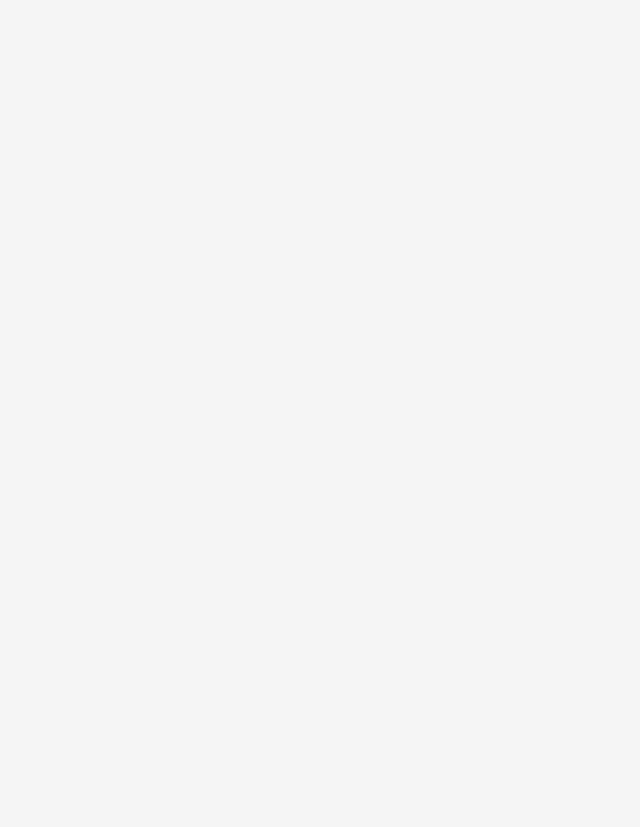
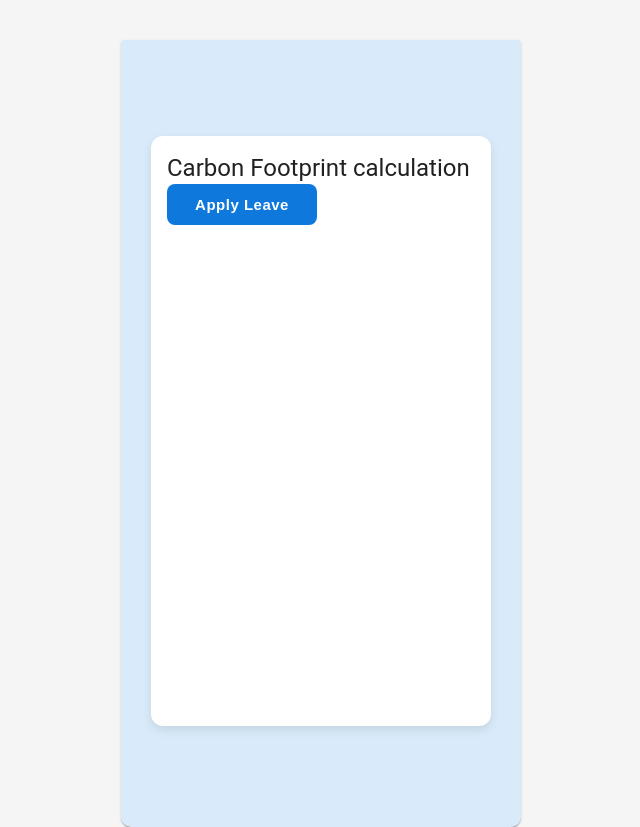
Before and after one commit to Nandha-Kishore-05/carbon_calculator, a React (Vite) app: page /carbon-footprint in a window 1280 px wide. Before the commit this address had no page. Shown: the whole page, without its empty margins (319-959 px from the left). Before the commit the page ends 800 px from the top, so only its background shows below. Built offline with nearby package versions, Linux system fonts and the light colour scheme.

Commit message:
all layouts created

```diff
--- /dev/null
+++ b/src/components/Layout/pageLayoutThree.jsx
@@ -0,0 +1,53 @@
+import React from 'react';
+import Container from '@mui/material/Container';
+import Grid2 from '@mui/material/Grid2';
+import Paper from '@mui/material/Paper';
+
+function PageLayoutThree({ children }) {
+  return (
+    <Container>
+
+      <Grid2 container justifyContent="center" sx={{ marginTop: 5 }}>
+        <Grid2 item>
+
+          <Paper
+            sx={{
+              backgroundColor: '#d9ebfa',
+              height: 787,
+              width: 400,
+              padding: 0,
+              display: 'flex',
+              flexDirection: 'column',
+              justifyContent: 'flex-start',
+              alignItems: 'center',
+              borderBottomLeftRadius: 10,
+              borderBottomRightRadius: 10,
+              position: 'relative',
+            }}
+          >
+
+            <Grid2 container justifyContent="center" sx={{ position: 'relative', zIndex: 1 }}>
+              <Grid2 item>
+                <Paper
+                  sx={{
+                    backgroundColor: 'white',
+                    height: 590,
+                    width: 340,
+                    padding: 2,
+                    borderRadius:3,
+                    marginTop: 12,
+                    boxShadow: '0px 4px 10px rgba(0, 0, 0, 0.1)',
+                  }}
+                >
+                  {children}
+                </Paper>
+              </Grid2>
+            </Grid2>
+          </Paper>
+        </Grid2>
+      </Grid2>
+    </Container>
+  );
+}
+
+export default PageLayoutThree;
--- /dev/null
+++ b/src/pages/CarbonFootprint/CarbonFootPrint.jsx
@@ -0,0 +1,24 @@
+import  Typography  from '@mui/material/Typography'
+import React from 'react'
+import CustomButton from '../../components/button/button'
+import {useNavigate} from "react-router-dom"
+
+function CarbonFootPrint() {
+    const navigate = useNavigate();
+  const handleClick =() =>{
+   navigate('/form');
+  }
+  return (
+    <Typography variant='h5'>
+      Carbon Footprint calculation
+      <CustomButton
+                onClick={handleClick}
+                width={150}
+                label="Apply Leave"
+
+              />
+    </Typography>
+  )
+}
+
+export default CarbonFootPrint
--- a/src/pages/Vehicle/Kilometers.jsx
+++ b/src/pages/ElectricityExpensive/CurrentUnit.jsx
@@ -3,14 +3,14 @@ import React from 'react'
 import CustomButton from '../../components/button/button'
 import {useNavigate} from "react-router-dom"
 
-function KiloMeters() {
+function CurrentUnit() {
     const navigate = useNavigate();
   const handleClick =() =>{
-   navigate('/item2');
+   navigate('/carbon-footprint');
   }
   return (
     <Typography variant='h5'>
-      KiloMeters
+     Units...
       <CustomButton
                 onClick={handleClick}
                 width={150}
@@ -21,4 +21,4 @@ function KiloMeters() {
   )
 }
 
-export default KiloMeters
+export default CurrentUnit
--- /dev/null
+++ b/src/pages/ElectricityExpensive/HomeAppliances.jsx
@@ -0,0 +1,24 @@
+import  Typography  from '@mui/material/Typography'
+import React from 'react'
+import CustomButton from '../../components/button/button'
+import {useNavigate} from "react-router-dom"
+
+function HomeAppliances() {
+    const navigate = useNavigate();
+  const handleClick =() =>{
+   navigate('/current-unit');
+  }
+  return (
+    <Typography variant='h5'>
+      Home appliances
+      <CustomButton
+                onClick={handleClick}
+                width={150}
+                label="Apply Leave"
+
+              />
+    </Typography>
+  )
+}
+
+export default HomeAppliances
--- /dev/null
+++ b/src/pages/FoodExpensive/FoodType.jsx
@@ -0,0 +1,24 @@
+import  Typography  from '@mui/material/Typography'
+import React from 'react'
+import CustomButton from '../../components/button/button'
+import {useNavigate} from "react-router-dom"
+
+function FoodType() {
+    const navigate = useNavigate();
+  const handleClick =() =>{
+   navigate('/home-appliance');
+  }
+  return (
+    <Typography variant='h5'>
+     FoodType..
+      <CustomButton
+                onClick={handleClick}
+                width={150}
+                label="Apply Leave"
+
+              />
+    </Typography>
+  )
+}
+
+export default FoodType
--- /dev/null
+++ b/src/pages/Form/Form.jsx
@@ -0,0 +1,24 @@
+import  Typography  from '@mui/material/Typography'
+import React from 'react'
+import CustomButton from '../../components/button/button'
+import {useNavigate} from "react-router-dom"
+
+function Form() {
+    const navigate = useNavigate();
+  const handleClick =() =>{
+   navigate('/form');
+  }
+  return (
+    <Typography variant='h5'>
+      registration form...
+      <CustomButton
+                onClick={handleClick}
+                width={150}
+                label="Apply Leave"
+
+              />
+    </Typography>
+  )
+}
+
+export default Form
--- /dev/null
+++ b/src/pages/VehicleExpensive/Kilometers.jsx
@@ -0,0 +1,24 @@
+import  Typography  from '@mui/material/Typography'
+import React from 'react'
+import CustomButton from '../../components/button/button'
+import {useNavigate} from "react-router-dom"
+
+function KiloMeters() {
+    const navigate = useNavigate();
+  const handleClick =() =>{
+   navigate('/food-type');
+  }
+  return (
+    <Typography variant='h5'>
+      KiloMeters
+      <CustomButton
+                onClick={handleClick}
+                width={150}
+                label="Apply Leave"
+
+              />
+    </Typography>
+  )
+}
+
+export default KiloMeters
--- a/src/router/index.jsx
+++ b/src/router/index.jsx
@@ -2,19 +2,17 @@ import PageLayoutTwo from "../components/Layout/pageLayoutTwo";
 import PageOneLayout from "../components/Layout/PageOneLayout";
 import Sample from "../pages/sample/sample";
 import Url from "../pages/url/url";
-import FuelType from "../pages/Vehicle/FuelType";
-import KiloMeters from "../pages/Vehicle/Kilometers";
-import NoOfVehicle from "../pages/Vehicle/NoOfVehicle";
-import VehicleType from "../pages/Vehicle/VehicleType";
+import FuelType from "../pages/VehicleExpensive/FuelType";
+import KiloMeters from "../pages/VehicleExpensive/Kilometers";
+import NoOfVehicle from "../pages/VehicleExpensive/NoOfVehicle";
+import VehicleType from "../pages/VehicleExpensive/VehicleType";
+import PageLayoutThree from "../components/Layout/pageLayoutThree";
+import CarbonFootPrint from "../pages/CarbonFootprint/CarbonFootPrint";
+import Form from "../pages/Form/Form";
+import FoodType from "../pages/FoodExpensive/FoodType";
+import HomeAppliances from "../pages/ElectricityExpensive/HomeAppliances";
+import CurrentUnit from "../pages/ElectricityExpensive/CurrentUnit";
 const routes = [
-  {
-    path: "/sample",
-    element: (
-      <PageOneLayout>
-        <Url />
-      </PageOneLayout>
-    ),
-  },
 {
   path:"/",
   element: (
@@ -53,9 +51,56 @@ const routes = [
   path:'/kilometer',
   element : (
     <PageLayoutTwo>
-      <KiloMeters/>
+<KiloMeters/>
+
     </PageLayoutTwo>
 
+  ),
+},
+{
+  path:'/food-type',
+  element : (
+    <PageLayoutTwo>
+<FoodType/>
+
+    </PageLayoutTwo>
+
+  ),
+},
+{
+  path:'/home-appliance',
+  element : (
+    <PageLayoutTwo>
+<HomeAppliances/>
+
+    </PageLayoutTwo>
+
+  ),
+},
+{
+  path:'/current-unit',
+  element : (
+    <PageLayoutTwo>
+<CurrentUnit/>
+    </PageLayoutTwo>
+
+  ),
+},
+{
+  path:'/carbon-footprint',
+  element : (
+    <PageLayoutThree>
+      <CarbonFootPrint/>
+    </PageLayoutThree>
+
+  ),
+},
+{
+  path:"/form",
+  element: (
+    <PageOneLayout>
+      <Form />
+    </PageOneLayout>
   ),
 },
 
```
Also changed, not shown: src/pages/VehicleExpensive/FuelType.jsx (renamed from src/pages/Vehicle/FuelType.jsx), src/pages/VehicleExpensive/NoOfVehicle.jsx (renamed from src/pages/Vehicle/NoOfVehicle.jsx), src/pages/VehicleExpensive/VehicleType.jsx (renamed from src/pages/Vehicle/VehicleType.jsx).
